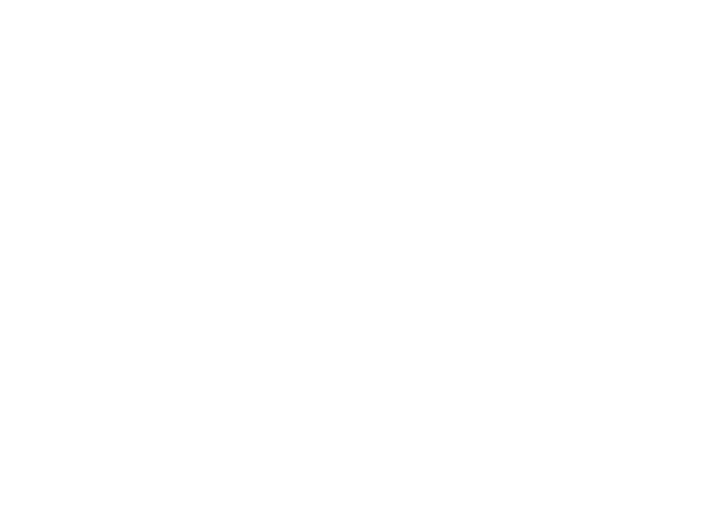
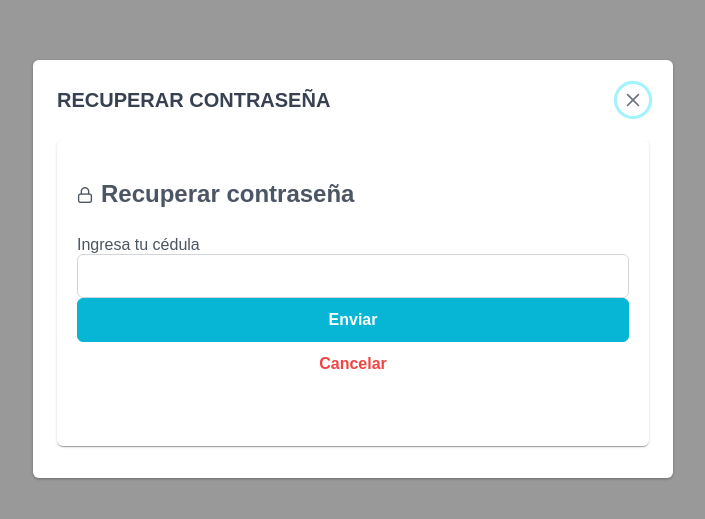
Before and after one commit to 23456-Tony-Larrea/App-Grade-pro, a React (Vite) app: page /forgot-password in a window 1280 px wide. Before the commit this address had no page. Shown: the part 131-650 px from the top of the page, without its empty margins (287-992 px from the left). Built offline with nearby package versions, Linux system fonts and the light colour scheme; a web font is replaced by a local one.

Commit message:
dialogs and forgot password and username

```diff
--- a/src/App.tsx
+++ b/src/App.tsx
@@ -24,6 +24,9 @@ import FormStudent from "./views/academic-management/students/FormStudent";
 import FormTeacher from "./views/academic-management/Teacher/FormTeacher";
 import TeacherTable from "./views/academic-management/Teacher/TableTeacher";
 import TotalAttendance from "./views/attendance management/total-attendance/totalAttendance";
+import ForgotDialog from "./views/home/ForgotDialog";
+import ForgotUsername from "./views/forgot-username-password/forgot-username-view";
+import ForgotPassword from "./views/forgot-username-password/forgot-password-view";
 
 const App: React.FC = () => {
   return (
@@ -50,7 +53,9 @@ const App: React.FC = () => {
         <Route path="/new-teacher" element={<FormTeacher mode="insert" />} />
         <Route path="/edit-teacher/:id" element={<FormTeacher mode="edit" />} />
         <Route path="/total-attendece" element={<TotalAttendance />} />
-
+        <Route path="/modal-username-password" element={<ForgotDialog />} />
+        <Route path="/forgot-username" element={<ForgotUsername />} />
+        <Route path="/forgot-password" element={<ForgotPassword />} />
 
         </Routes>
     </Router>
--- a/src/actions/login.ts
+++ b/src/actions/login.ts
@@ -1,10 +1,10 @@
 import axios from 'axios';
 import { API_URL } from '../public/urls/URL\'S';
-import { Users } from '../models/User';
+import { User } from '../models/User';
 
-export type LoginUserParams = Omit<Users, 'id_user'>;
+export type LoginUserParams = Omit<User, 'id_user'>;
 
-export const login = async (data: LoginUserParams): Promise<Users> => {
-  const response = await axios.post(`${API_URL}/login`, data);
+export const login = async (data: LoginUserParams): Promise<User> => {
+  const response = await axios.post(`${API_URL}/auth/login`, data);
   return response.data;
 };
--- a/src/public/urls/URL'S.ts
+++ b/src/public/urls/URL'S.ts
@@ -1 +1 @@
-export const API_URL = 'https://api.example.com';
+export const API_URL = 'http://localhost:3000';
--- a/src/views/components/main-page/NavMain.tsx
+++ b/src/views/components/main-page/NavMain.tsx
@@ -1,13 +1,18 @@
 import { PrimeIcons } from "primereact/api";
 import { Menubar } from 'primereact/menubar';
 import styles from '../../../public/assets/mainPage.module.css';
+import { useNavigate } from "react-router-dom";
 
 export default function NavMain() {
+  // Simulación de la navegación con React Router DOM
+  const navigate = useNavigate();
   const items = [
     {
       label: 'Iniciar',
       icon: PrimeIcons.SIGN_IN,
-      command: () => { /* Acción al hacer clic en Iniciar */ }
+      command: () => {
+        navigate('/login');
+       }
     }
   ];
 
--- /dev/null
+++ b/src/views/forgot-username-password/forgot-password-view.tsx
@@ -0,0 +1,50 @@
+import React, { useState } from 'react';
+import { Card } from 'primereact/card';
+import { Button } from 'primereact/button';
+import { InputText } from 'primereact/inputtext';
+import { Dialog } from 'primereact/dialog';
+import { useNavigate } from 'react-router-dom';
+
+const ForgotPassword: React.FC = () => {
+  const [identity, setIdentity] = useState('');
+  const [dialog, setDialog] = useState(true);
+  const navigate = useNavigate();
+
+  const sendEmail = () => {
+    console.log('Email enviado:', identity);
+  };
+
+  const cancel = () => {
+    setDialog(false);
+    navigate('/modal-username-password');
+  };
+
+  return (
+    <Dialog header="RECUPERAR CONTRASEÑA" visible={dialog} onHide={cancel} style={{ width: '50vw' }}>
+      <div className="p-fluid">
+        <div className="p-grid p-justify-center">
+          <div className="p-col-12 p-sm-8 p-md-6">
+            <Card>
+              <div className="p-card-title p-d-flex p-jc-center p-ai-center">
+                <i className="pi pi-lock" style={{ marginRight: '0.5rem' }}></i>
+                Recuperar contraseña
+              </div>
+              <div className="p-card-content">
+                <form onSubmit={(e) => { e.preventDefault(); sendEmail(); }}>
+                  <div className="p-field">
+                    <label htmlFor="identity">Ingresa tu cédula</label>
+                    <InputText id="identity" value={identity} onChange={(e) => setIdentity(e.target.value)} required />
+                  </div>
+                  <Button type="submit" label="Enviar" className="p-button-primary" />
+                  <Button label="Cancelar" className="p-button-text p-button-danger" onClick={cancel} />
+                </form>
+              </div>
+            </Card>
+          </div>
+        </div>
+      </div>
+    </Dialog>
+  );
+};
+
+export default ForgotPassword;
--- /dev/null
+++ b/src/views/forgot-username-password/forgot-username-view.tsx
@@ -0,0 +1,45 @@
+import React, { useState } from 'react';
+import { Card } from 'primereact/card';
+import { Button } from 'primereact/button';
+import { InputText } from 'primereact/inputtext';
+import { Dialog } from 'primereact/dialog';
+import { useNavigate } from 'react-router-dom';
+
+const ForgotUsername: React.FC = () => {
+  const [identity, setIdentity] = useState('');
+  const [dialog, setDialog] = useState(true);
+  const navigate = useNavigate();
+
+  const sendEmail = () => {
+    // Lógica para enviar el correo
+    console.log('Email enviado:', identity);
+  };
+
+  const cancel = () => {
+    setDialog(false);
+    navigate('/modal-username-password');
+  };
+
+  return (
+    <div>
+      <Dialog visible={dialog} onHide={cancel} style={{ width: '50vw' }} modal closeOnEscape={false}>
+      <Card title={<><i className="pi pi-user" style={{ marginRight: '0.5rem' }}></i>Olvidó el nombre de su usuario</>} subTitle="">
+  <div className="p-fluid">
+    <div className="p-field">
+      <span className="p-float-label">
+        <InputText id="identity" value={identity} onChange={(e) => setIdentity(e.target.value)} />
+        <label htmlFor="identity">Ingresa tu cedula</label>
+      </span>
+    </div>
+    <div className="p-field">
+      <Button label="Enviar" icon="pi pi-check" onClick={sendEmail} />
+      <Button label="Cancelar" icon="pi pi-times" className="p-button-text" onClick={cancel} style={{ marginLeft: '1rem', color: '#F44336' }} />
+    </div>
+  </div>
+</Card>
+      </Dialog>
+    </div>
+  );
+};
+
+export default ForgotUsername;
--- /dev/null
+++ b/src/views/home/ForgotDialog.tsx
@@ -0,0 +1,45 @@
+import React, { useState } from 'react';
+import { Dialog } from 'primereact/dialog';
+import { Card } from 'primereact/card';
+import { Button } from 'primereact/button';
+import { Avatar } from 'primereact/avatar';
+import { useNavigate } from 'react-router-dom';
+import imageFP from '../../public/assets/forgot-pass.png';
+import imageFU from '../../public/assets/forgot-user.png';
+
+const ForgotDialog: React.FC = () => {
+  const [dialog, setDialog] = useState(true);
+  const navigate = useNavigate();
+
+  const forgotPassword = () => {
+    navigate('/forgot-password');
+  };
+
+  const forgotUsername = () => {
+    navigate('/forgot-username');
+  };
+  const handleClose = () => {
+    setDialog(false);
+    navigate('/login');
+  };
+  return (
+    <div>
+      <Dialog visible={dialog} onHide={handleClose} style={{ width: '50vw' }} modal closeOnEscape={false}>
+        <Card title="¿Olvidaste algo?" subTitle="">
+          <div style={{ display: 'flex', flexWrap: 'wrap' }}>
+          <div style={{ flex: '1 1 50%', textAlign: 'center', marginBottom: '1rem' }}>
+              <Avatar image={imageFP} size="xlarge" shape="circle" />
+              <Button label="Olvidé la contraseña de usuario" style={{ backgroundColor: 'black', borderColor: 'black', marginTop: '1rem' }} onClick={forgotPassword} />
+            </div>
+            <div style={{ flex: '1 1 50%', textAlign: 'center', marginBottom: '1rem' }}>
+              <Avatar image={imageFU} size="xlarge" shape="circle" />
+              <Button label="Olvidé mi nombre de usuario" style={{ backgroundColor: 'black', borderColor: 'black', marginTop: '1rem' }} onClick={forgotUsername} />
+            </div>
+          </div>
+        </Card>
+      </Dialog>
+    </div>
+  );
+};
+
+export default ForgotDialog;
--- a/src/views/home/LoginForm.tsx
+++ b/src/views/home/LoginForm.tsx
@@ -1,26 +1,38 @@
 import { Card } from "primereact/card";
 import { InputText } from "primereact/inputtext";
 import { Button } from "primereact/button";
+import { Message } from "primereact/message";
 import { WavesIcon } from "../../WavesIcon";
 import { login, LoginUserParams } from "../../actions/login";
 import { useState } from "react";
 import Loader from "../components/Loader";
-
+import axios from "axios";
+import { Toast } from "primereact/toast";
+import { useRef } from "react";
+import { Link, useNavigate } from "react-router-dom";
 export default function Component() {
-  const [username, setUsername] = useState("");
+  const [identity, setIdentity] = useState("");
   const [password, setPassword] = useState("");
   const [loading, setLoading] = useState(false);
-
+  const [errorMessage, setErrorMessage] = useState<string | null>(null);
+  const toast = useRef<Toast>(null);
+  const navigate = useNavigate();
   const handleLogin = async () => {
-    const loginData: LoginUserParams = { username, password };
+    const loginData: LoginUserParams = { identity, password };
     setLoading(true);
+    setErrorMessage(null);
     try {
-      const user = await login(loginData);
-      console.log("Login successful", user);
+      await login(loginData);
       setLoading(false);
+      toast.current?.show({ severity: 'success', summary: 'Bienvenido', detail: 'Inicio de sesión exitoso', life: 3000 });
+      navigate("/dashboard");
     } catch (error) {
-      console.error("Login failed", error);
-      setLoading(true);
+      setLoading(false);
+      if (axios.isAxiosError(error) && error.response) {
+        setErrorMessage(error.response.data.message);
+      } else {
+        setErrorMessage("An unexpected error occurred.");
+      }
     }
   };
 
@@ -71,11 +83,11 @@ export default function Component() {
           <div className="p-field" style={{ marginBottom: "20px" }}>
             <span className="p-float-label">
               <InputText
-                id="username"
-                value={username}
-                onChange={(e) => setUsername(e.target.value)}
+                id="identity"
+                value={identity}
+                onChange={(e) => setIdentity(e.target.value)}
               />
-              <label htmlFor="username">Usuario</label>
+              <label htmlFor="identity">Cédula</label>
             </span>
           </div>
           <div className="p-field" style={{ marginBottom: "20px" }}>
@@ -90,10 +102,14 @@ export default function Component() {
             </span>
           </div>
           <div style={{ marginBottom: "20px", textAlign: "right" }}>
-            <a href="#" style={{ color: "var(--primary-color)", textDecoration: "underline" }}>
-              ¿Olvidaste tu contraseña?
-            </a>
+          <Link to="/modal-username-password" style={{ color: "var(--primary-color)", textDecoration: "underline" }}>
+  ¿Olvidaste tu contraseña y/o usuario ?
+</Link>
           </div>
+          {errorMessage && (
+            <Message severity="error" text={errorMessage} style={{ marginBottom: "20px" }} />
+          )}
+          <Toast ref={toast} />
           {loading ? (
             <div
               style={{
@@ -111,7 +127,6 @@ export default function Component() {
               onClick={handleLogin}
             />
           )}
-
         </div>
       </Card>
     </div>
```
Also changed, not shown: src/models/User.ts (+30 -4 lines), src/public/assets/forgot-pass.png (added), src/public/assets/forgot-user.png (added).
